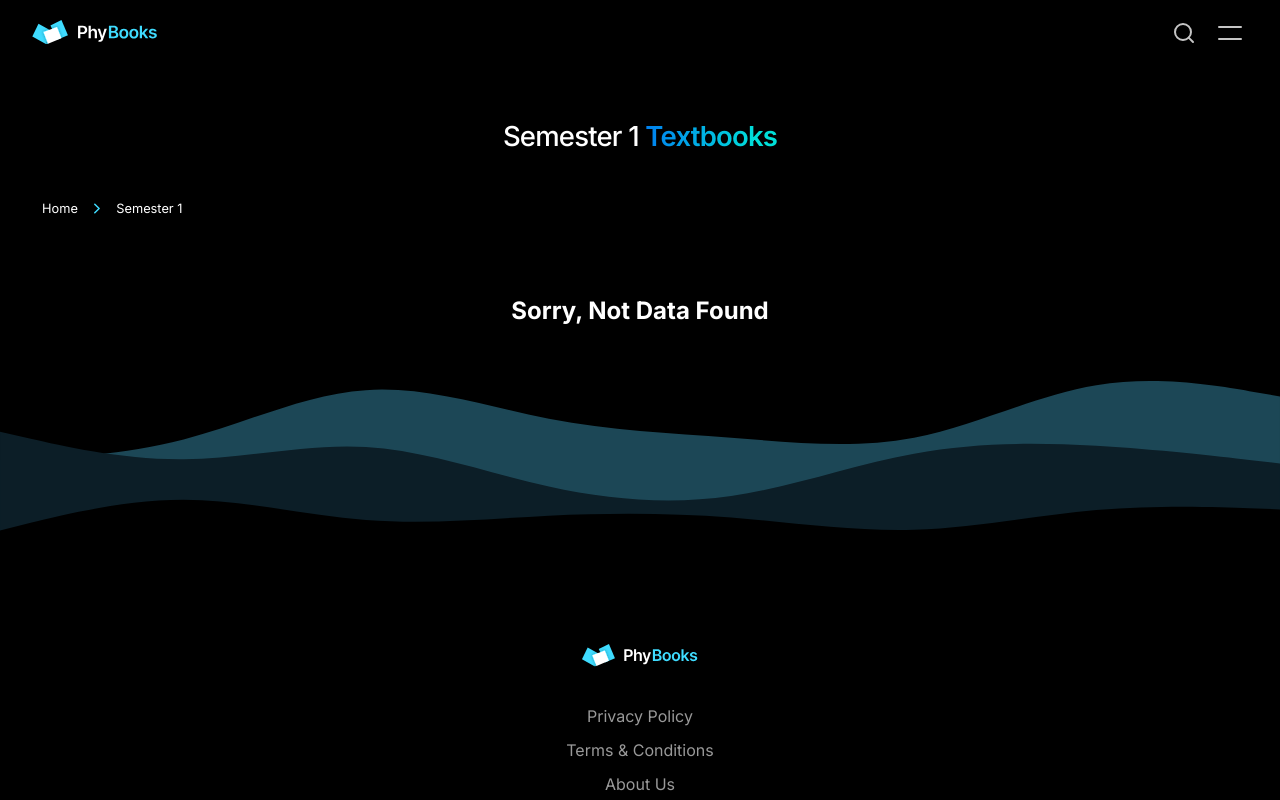
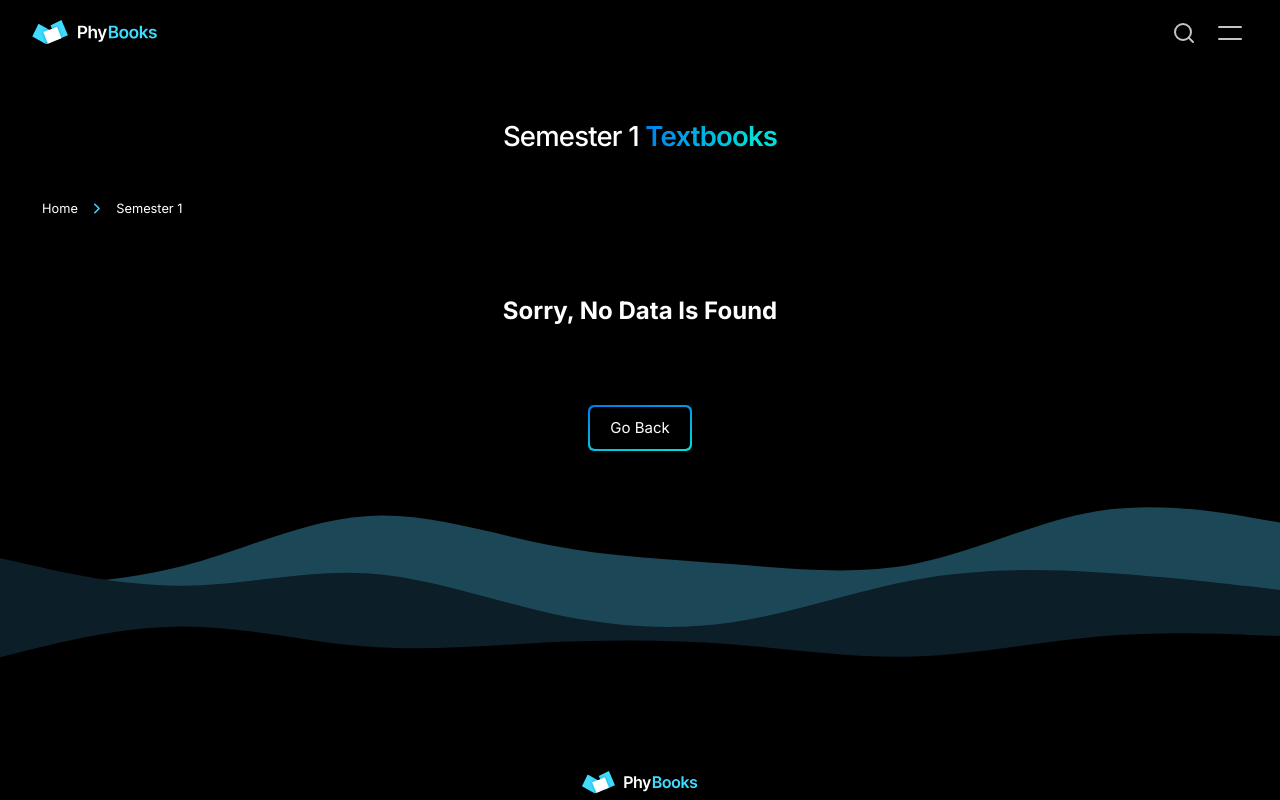
Before and after one commit to FarisPalayi/phybooks, a Next.js app: page /semester/1 in a window 1280 px wide. Shown: the top 800 px of the page. Built offline with nearby package versions, Linux system fonts and the light colour scheme.

Commit message:
add cta btn to semester section

```diff
--- a/src/app/semester/[semNumber]/page.js
+++ b/src/app/semester/[semNumber]/page.js
@@ -4,6 +4,7 @@ import styles from "../../styles/components/Books.module.scss";
 import DarkCard from "../../components/books/DarkCard";
 import { textbooks } from "@/app/lib/data";
 import { getBooksBySemester } from "@/app/lib/utils";
+import Button from "@/app/components/shared/Button";
 
 export default function Page({ params }) {
   const semesterNumber = params.semNumber;
@@ -26,7 +27,26 @@ export default function Page({ params }) {
               <DarkCard key={book.id} book={book} />
             ))
           ) : (
-            <h1>Sorry, Not data found</h1>
+            <>
+              <h1>Sorry, No data is found</h1>
+              <div
+                style={{
+                  width: "100%",
+                  display: "flex",
+                  justifyContent: "center",
+                  alignItems: "center",
+                }}
+              >
+                <div style={{ width: "fit-content" }}>
+                  <Button
+                    btnText="Go Back"
+                    btnLink="/"
+                    btnType="secondary"
+                    glow={true}
+                  />
+                </div>
+              </div>
+            </>
           )}
         </section>
       </div>
--- a/src/app/styles/components/Button.module.scss
+++ b/src/app/styles/components/Button.module.scss
@@ -27,7 +27,11 @@
   }
 
   &.secondary {
-    // @include border-grad;
+    @include border-grad;
+
+    & .gradShadow {
+      display: none;
+    }
   }
 }
 
```
